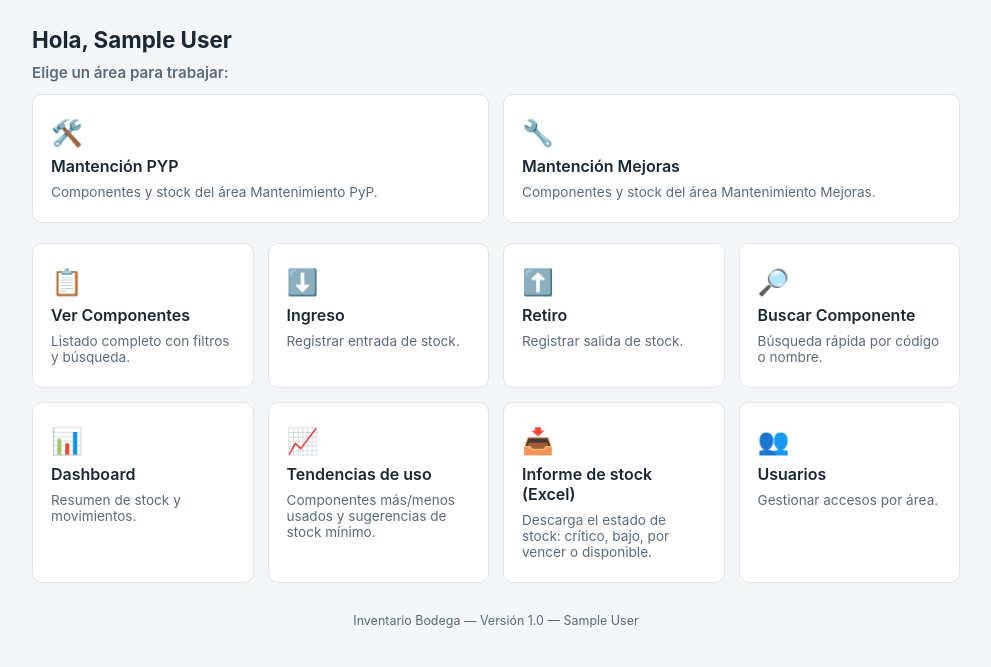
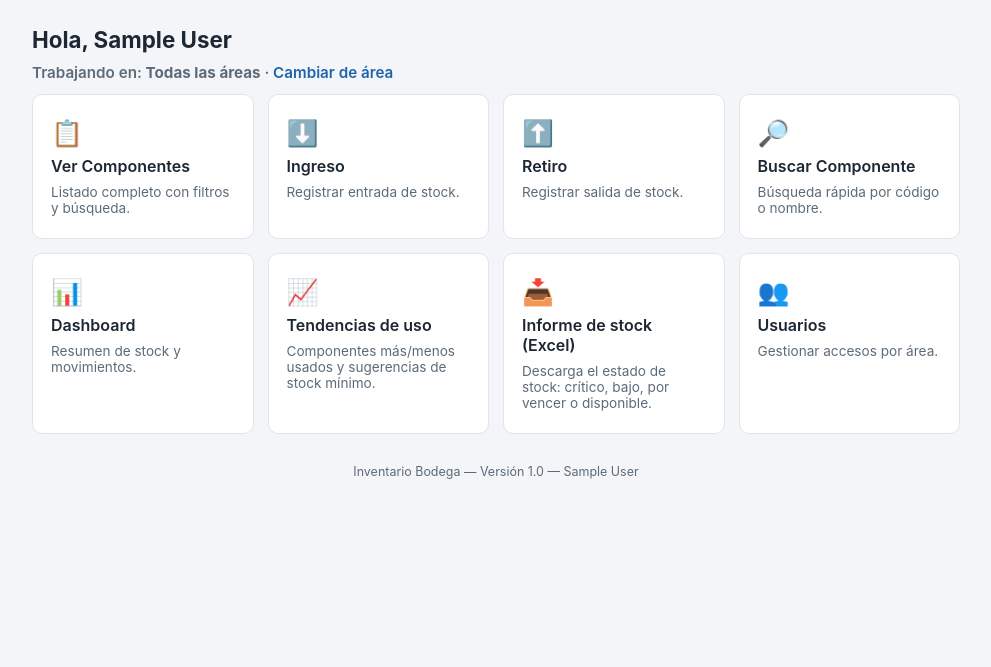
Before and after one commit to faguileracornejo94-ux/inventario-mantencion, a Flask app: page /inicio in a window 1280 px wide. Shown: the part 49-716 px from the top of the page, without its empty margins (144-1135 px from the left). Run offline with Flask 3, Linux system fonts and the light colour scheme; the visitor is signed in with stand-in values (Sample User, id 1).

```diff
--- a/templates/inicio.html
+++ b/templates/inicio.html
@@ -2,22 +2,12 @@
 {% block title %}Inicio — Inventario Bodega{% endblock %}
 {% block content %}
 <div class="page-title">Hola, {{ session_nombre }}</div>
-
-{% if session_multi_area %}
-<div class="page-subtitle">Elige un área para trabajar:</div>
-<div class="grid-menu">
-  <a class="menu-card" href="{{ url_for('componentes_list', area='pyp') }}">
-    <div class="icon">🛠️</div>
-    <div class="title">Mantención PYP</div>
-    <div class="desc">Componentes y stock del área Mantenimiento PyP.</div>
-  </a>
-  <a class="menu-card" href="{{ url_for('componentes_list', area='mejoras') }}">
-    <div class="icon">🔧</div>
-    <div class="title">Mantención Mejoras</div>
-    <div class="desc">Componentes y stock del área Mantenimiento Mejoras.</div>
-  </a>
+<div class="page-subtitle">
+  Trabajando en: <strong>{{ session_area_nombre }}</strong>
+  {% if session_multi_area %}
+    · <a href="{{ url_for('cambiar_area') }}">Cambiar de área</a>
+  {% endif %}
 </div>
-{% endif %}
 
 <div class="grid-menu">
   <a class="menu-card" href="{{ url_for('componentes_list') }}">
```
